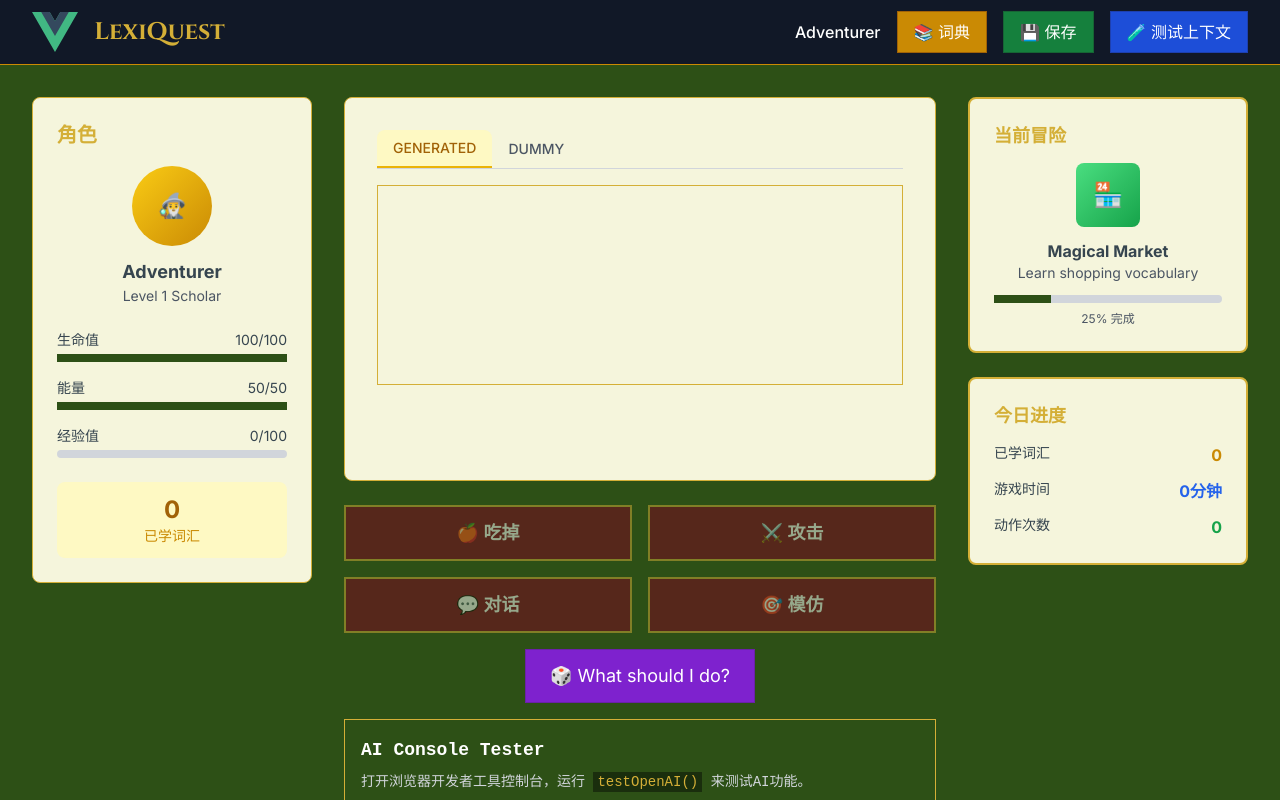
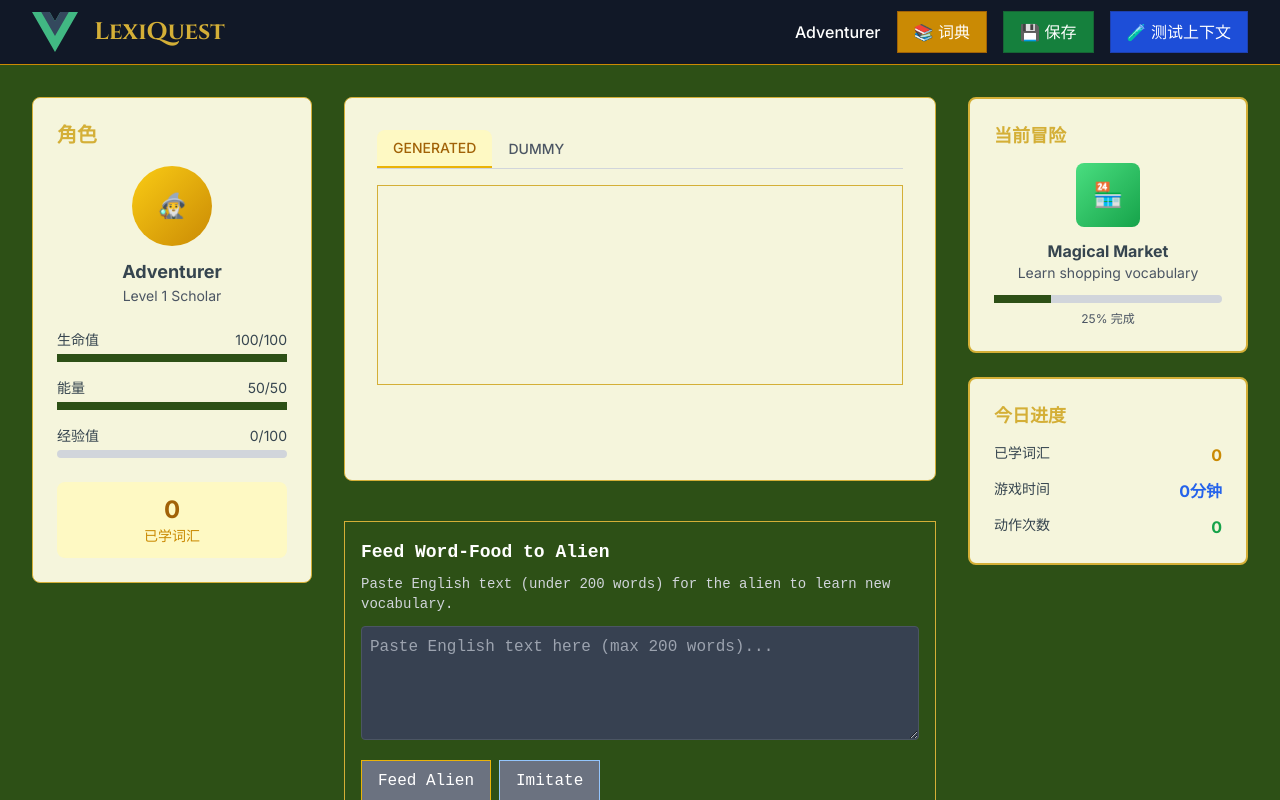
Before and after one commit to laicwew/LexiQuest, a Vue app: page /game in a window 1280 px wide. Shown: the top 800 px of the page. Built offline with nearby package versions, Linux system fonts and the light colour scheme; no server answers.

Commit message:
delete: buttons - 吃掉 攻击 对话 what should i do

```diff
--- a/src/components/game/ActionButtons.vue
+++ b/src/components/game/ActionButtons.vue
@@ -5,7 +5,6 @@ const props = defineProps<{
 
 const emit = defineEmits<{
   (e: 'performAction', action: string): void
-  (e: 'generatePrompt'): void
 }>()
 
 const performAction = (action: string) => {
@@ -13,52 +12,11 @@ const performAction = (action: string) => {
     emit('performAction', action)
   }
 }
-
-const generatePrompt = () => {
-  emit('generatePrompt')
-}
 </script>
 
 <template>
-  <div class="mt-6 grid grid-cols-2 gap-4">
-    <button
-      class="action-button py-3 px-6 text-lg border border-yellow-600"
-      :disabled="!selectedWord"
-      @click="performAction('eat')"
-    >
-      🍎 吃掉
-    </button>
-    <button
-      class="action-button py-3 px-6 text-lg border border-yellow-600"
-      :disabled="!selectedWord"
-      @click="performAction('attack')"
-    >
-      ⚔️ 攻击
-    </button>
-    <button
-      class="action-button py-3 px-6 text-lg border border-yellow-600"
-      :disabled="!selectedWord"
-      @click="performAction('talk')"
-    >
-      💬 对话
-    </button>
-    <button
-      class="action-button py-3 px-6 text-lg border border-yellow-600"
-      :disabled="!selectedWord"
-      @click="performAction('imitate')"
-    >
-      🎯 模仿
-    </button>
-  </div>
-
-  <div class="mt-4 text-center">
-    <button
-      id="action-prompt-btn"
-      class="bg-purple-700 hover:bg-purple-600 text-white px-6 py-3 text-lg transition-colors border border-purple-800"
-      @click="generatePrompt"
-    >
-      🎲 What should I do?
-    </button>
+  <div class="mt-6 flex justify-center">
+    <!-- 模仿按钮已移至WordFeeder组件中 -->
   </div>
 </template>
 
--- a/src/components/game/WordFeeder.vue
+++ b/src/components/game/WordFeeder.vue
@@ -8,6 +8,7 @@ const gameStore = useGameStore()
 const emit = defineEmits<{
   (e: 'aiResponse', response: string): void
   (e: 'loading', loading: boolean): void
+  (e: 'imitate-word', action: string): void
 }>()
 
 // 定义响应数据
@@ -74,6 +75,13 @@ async function feedToAI() {
     emit('loading', false)
   }
 }
+
+// 模仿功能 - 发出事件让父组件处理
+const imitateWord = () => {
+  // 发出事件让GameView处理模仿操作
+  // 这样可以复用原有的performAction逻辑
+  emit('imitate-word', 'imitate')
+}
 </script>
 
 <template>
@@ -101,6 +109,14 @@ async function feedToAI() {
       >
         {{ isLoading ? 'Feeding...' : 'Feed Alien' }}
       </button>
+
+      <button
+        @click="imitateWord"
+        :disabled="isLoading || !gameStore.vocabulary.selectedWord"
+        class="bg-blue-600 hover:bg-blue-500 disabled:bg-gray-500 text-white px-4 py-2 transition-colors border border-blue-300"
+      >
+        Imitate
+      </button>
     </div>
 
     <div v-if="isLoading" class="mt-3 text-yellow-300">Alien is learning new words...</div>
--- a/src/views/GameView.vue
+++ b/src/views/GameView.vue
@@ -237,11 +237,15 @@ onUnmounted(() => {
             @generate-prompt="generateActionPrompt"
           />
 
+          <!-- Word Feeder -->
+          <WordFeeder
+            @ai-response="handleAIResponse"
+            @loading="handleAILoading"
+            @imitate-word="performAction"
+          />
+
           <!-- AI Console Tester -->
           <AIConsoleTester @ai-response="handleAIResponse" @loading="handleAILoading" />
-
-          <!-- Word Feeder -->
-          <WordFeeder @ai-response="handleAIResponse" @loading="handleAILoading" />
         </div>
 
         <!-- Progress & Achievements Panel -->
```
